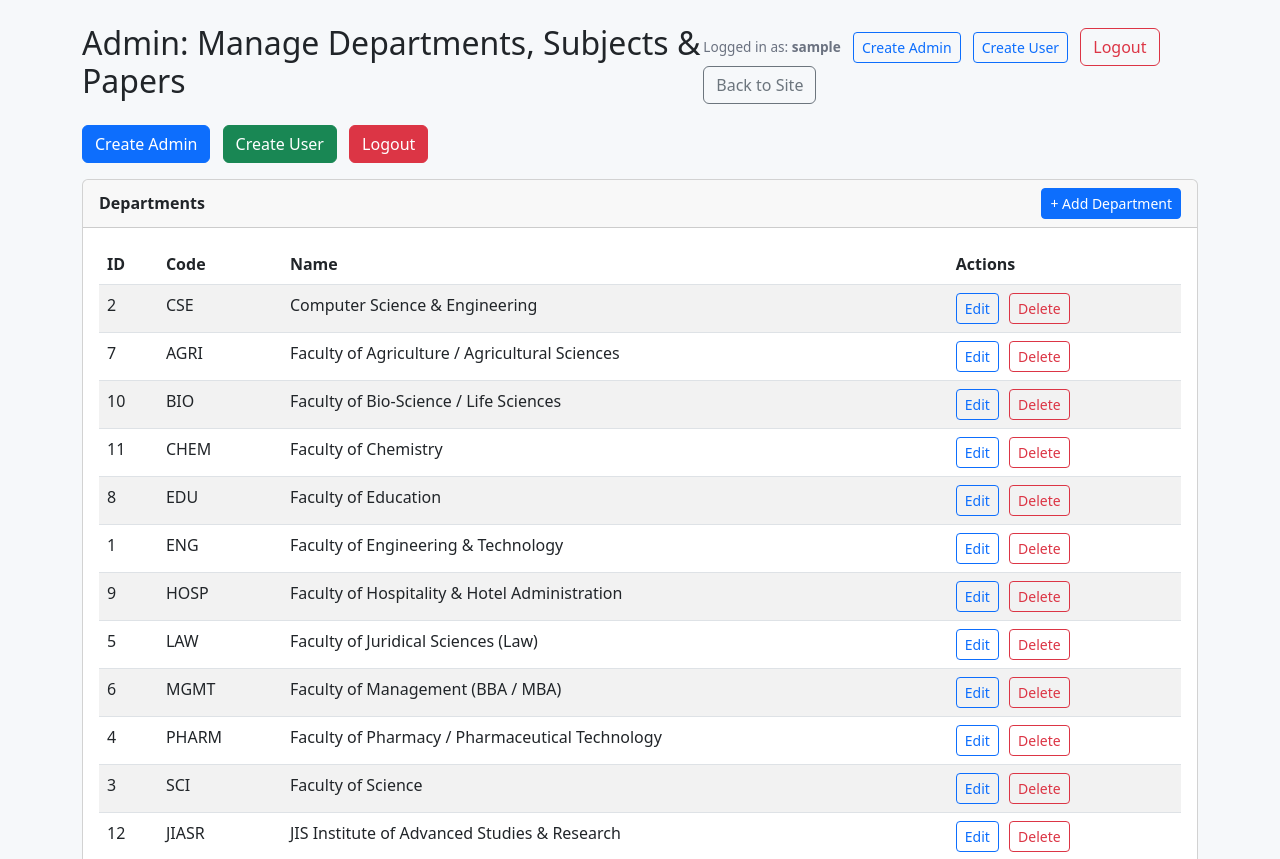
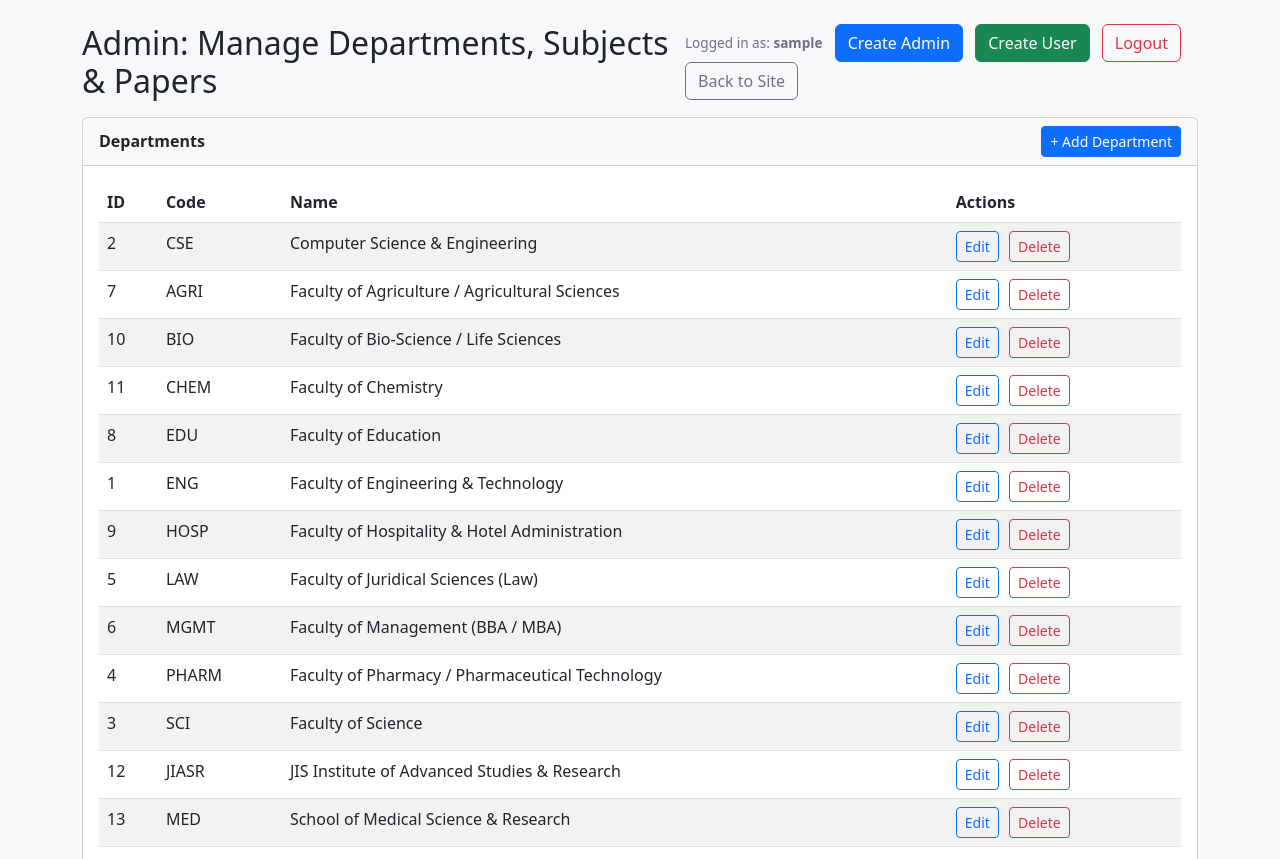
Before and after one commit to ajstyles004/PYQ-Managaement-System, a PHP site: page /manage.php in a window 1280 px wide. Shown: the top 859 px of the page. Run offline with PHP 8.4, Linux system fonts and the light colour scheme; the visitor is signed in with stand-in values (Sample User, id 1); data comes from the database, SQL or seed files in the repository; data that the repository does not hold is empty.

Commit message:
Save local changes

```diff
--- a/admin_login.php
+++ b/admin_login.php
@@ -131,7 +131,7 @@ if ($_SERVER['REQUEST_METHOD'] === 'POST') {
               <input name="password" type="password" class="form-control" required></div>
             <div class="d-flex justify-content-between align-items-center">
               <button class="btn btn-primary" type="submit">Login</button>
-              <a class="btn btn-link" href="index.php">Back to site</a>
+              <a class="btn btn-link" href="choose_role.php">Back to site</a>
             </div>
           </form>
         </div>
--- a/manage.php
+++ b/manage.php
@@ -28,22 +28,15 @@ while ($r = $res->fetch_assoc()) $departments[] = $r;
 </head>
 <body class="container py-4">
   <div class="d-flex justify-content-between align-items-center mb-3">
-    <h2>Admin: Manage Departments, Subjects & Papers</h2>
+      <h2 style="margin: 0;">Admin: Manage Departments, Subjects & Papers</h2>
     <div>
       <?php if (session_status() === PHP_SESSION_NONE) session_start(); ?>
       <span class="me-2 small-muted">Logged in as: <strong><?php echo htmlspecialchars($_SESSION['admin_username'] ?? ''); ?></strong></span>
-      <a class="btn btn-sm btn-outline-primary me-2" href="create_admin.php">Create Admin</a>
-      <a class="btn btn-sm btn-outline-primary me-2" href="create_user.php">Create User</a>
+        <a class="btn btn-primary me-2" href="create_admin.php">Create Admin</a>
+        <a class="btn btn-success me-2" href="create_user.php">Create User</a>
       <a class="btn btn-outline-danger me-2" href="admin_logout.php">Logout</a>
       <a class="btn btn-outline-secondary" href="index.php">Back to Site</a>
     </div>
-  </div>
-
-  <!-- Prominent actions (visible) -->
-  <div class="mb-3">
-    <a class="btn btn-primary me-2" href="create_admin.php">Create Admin</a>
-    <a class="btn btn-success me-2" href="create_user.php">Create User</a>
-    <a class="btn btn-danger" href="admin_logout.php">Logout</a>
   </div>
 
   <!-- Departments -->
```
Also changed, not shown: README.md.
